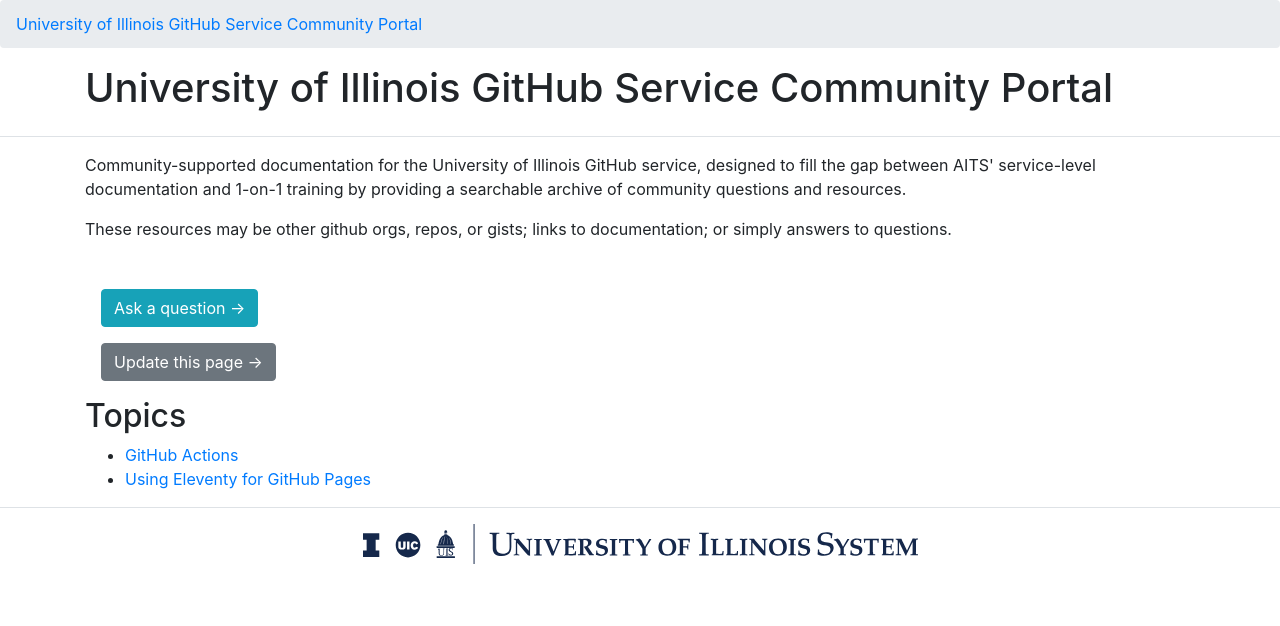
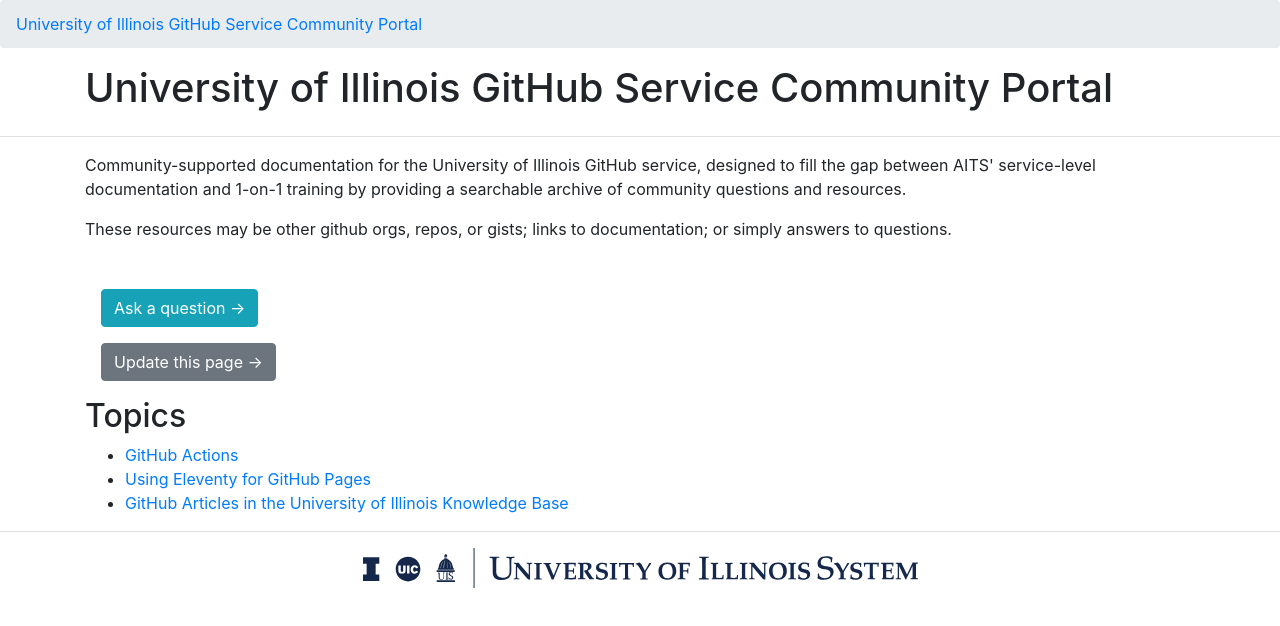
Before and after one commit to uillinois-community/uillinois-community.github.io, an Eleventy site: page index.md in a window 1280 px wide. Built offline with nearby package versions, Linux system fonts and the light colour scheme; Eleventy itself is replaced by a stand-in of ours; files that its build step writes are made by us from their sources.

Commit message:
Link to U  of I KB articles on GitHub

```diff
--- a/index.md
+++ b/index.md
@@ -23,3 +23,4 @@
 
 - [GitHub Actions](/github-actions/)
 - [Using Eleventy for GitHub Pages](/eleventy)
+- [GitHub Articles in the University of Illinois Knowledge Base](https://answers.uillinois.edu/illinois/search.php?q=GitHub)
```
